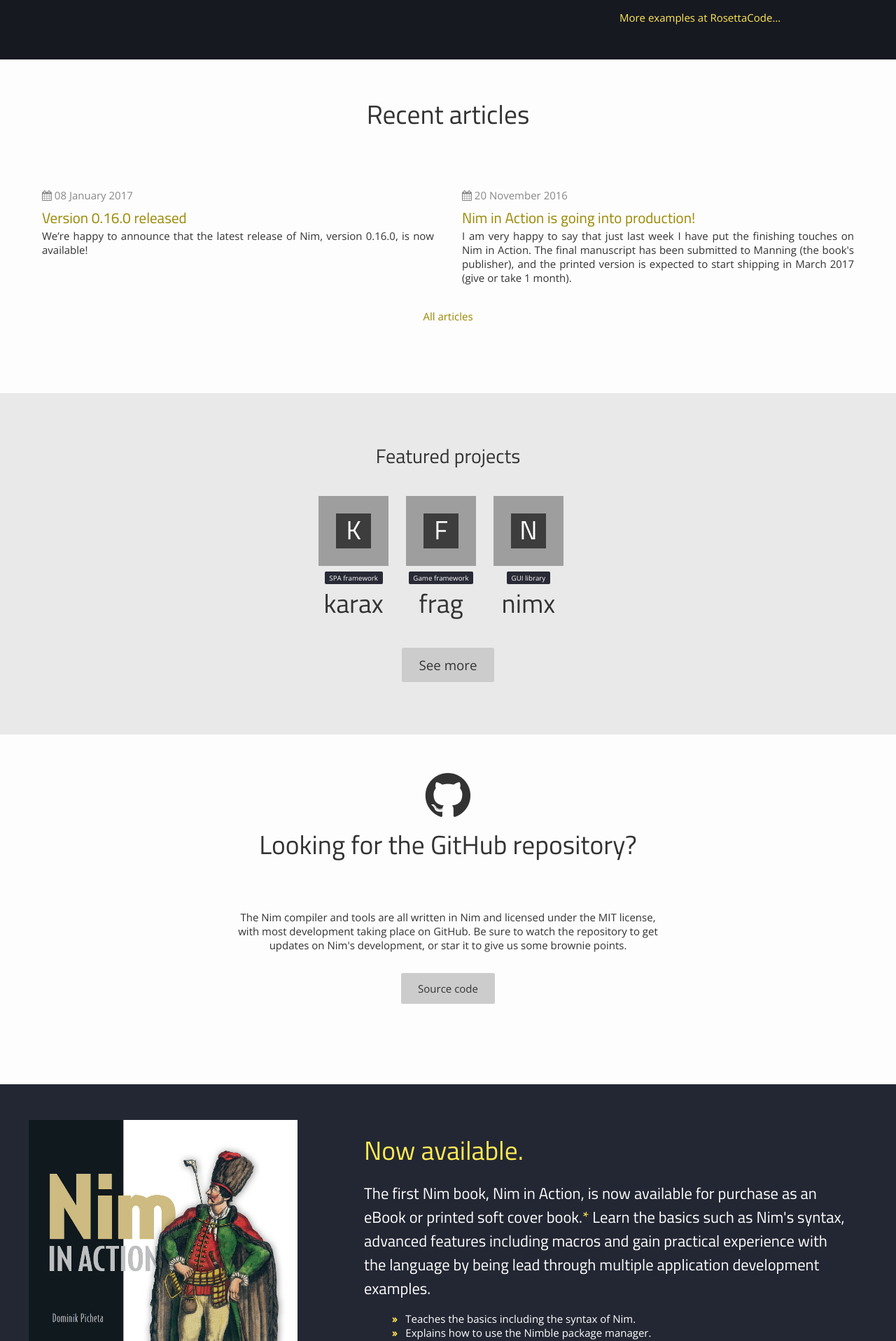
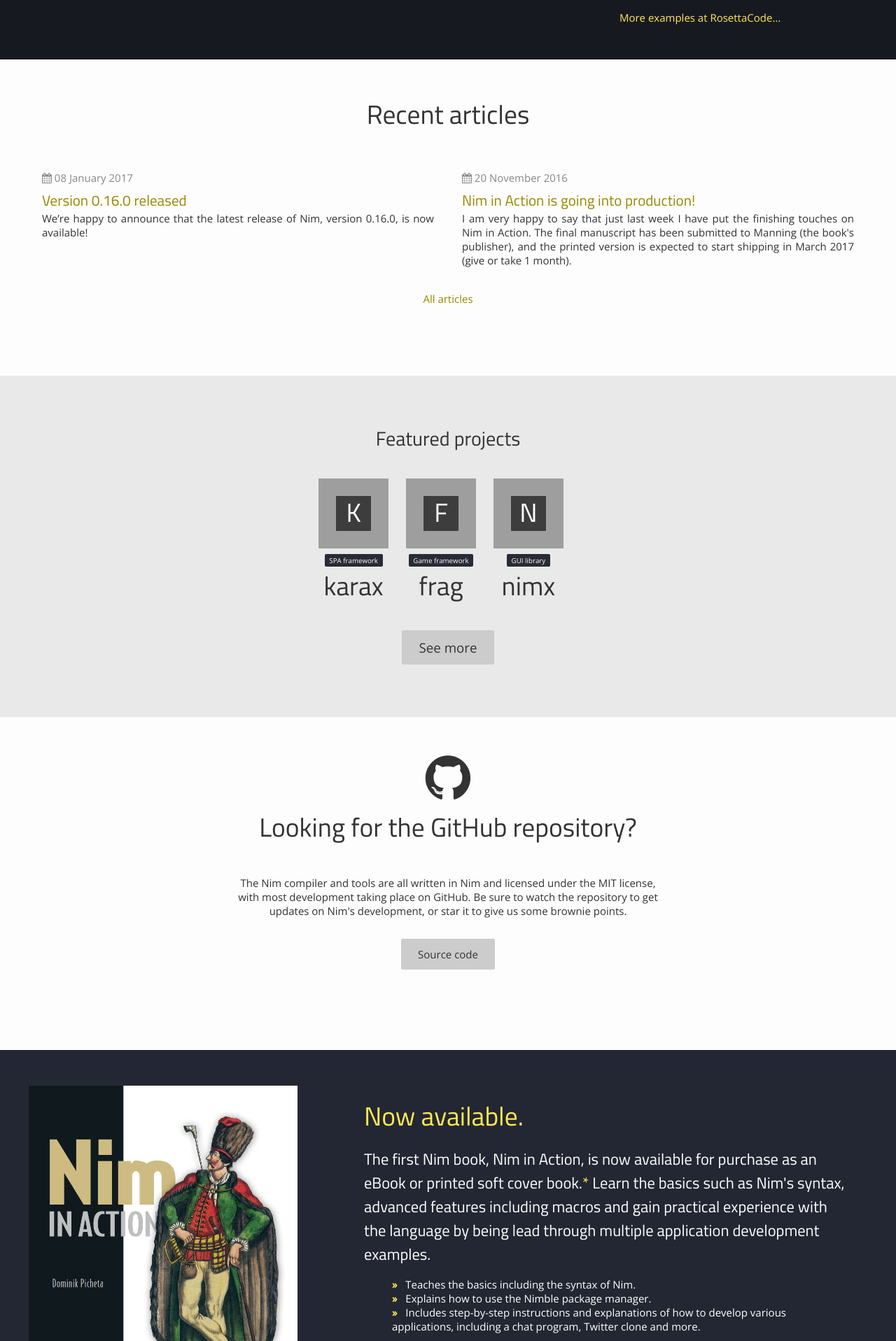
Before and after one commit to nim-lang/website, a Jekyll site: the page built from jekyll/index.html, in a window 1280 px wide. Shown: the part 462-2379 px from the top of the page at 70% size. Built offline with Jekyll 4.4.1, drawn with Linux system fonts in a browser that asks for light colours; grey boxes are pictures that could not be loaded.

Commit message:
Remove bottom margin for h1.

```diff
--- a/jekyll/assets/css/main.scss
+++ b/jekyll/assets/css/main.scss
@@ -40,7 +40,7 @@
 }
 
 h1 {
-  margin: 50px 0;
+  margin-top: 50px;
 }
 
 h2 {
```
